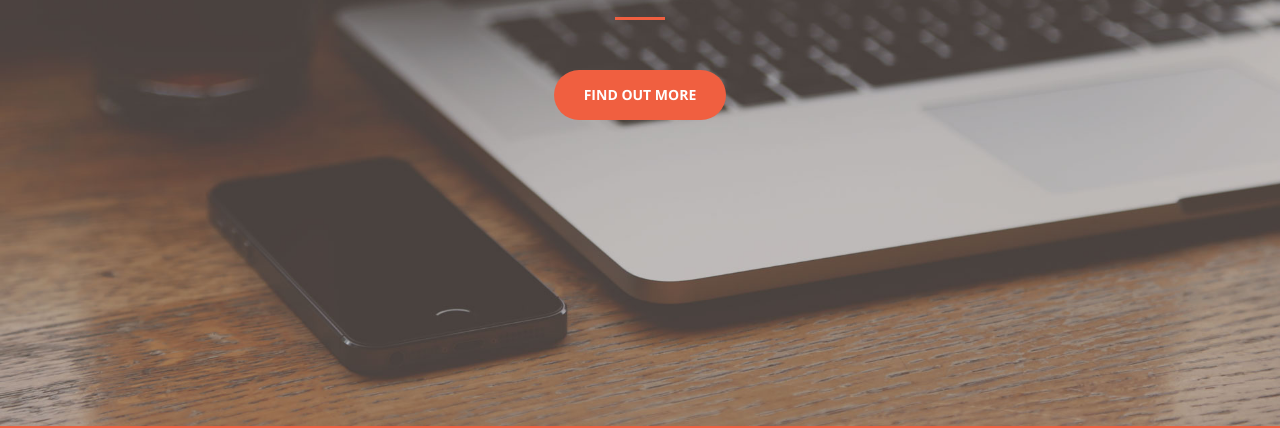
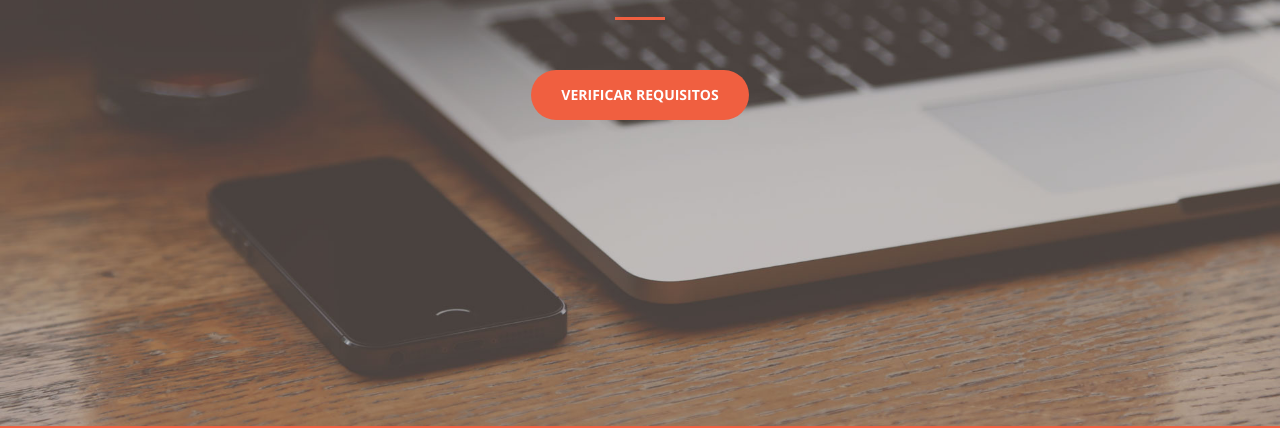
Before and after one commit to ehammo/uStoreDesafio2, a plain HTML site: page index.html in a window 1280 px wide. Shown: the part 374-802 px from the top of the page. Drawn offline with nearby package versions, Linux system fonts and the light colour scheme.

Commit message:
Changed btn name

```diff
--- a/index.html
+++ b/index.html
@@ -49,7 +49,7 @@
                 <h1 id="homeHeading">Desafio 2</h1>
                 <hr>
                 <p></p>
-                <a href="#resp" class="btn btn-primary btn-xl page-scroll">Find Out More</a>
+                <a href="#resp" class="btn btn-primary btn-xl page-scroll">Verificar requisitos</a>
             </div>
         </div>
     </header>
```
